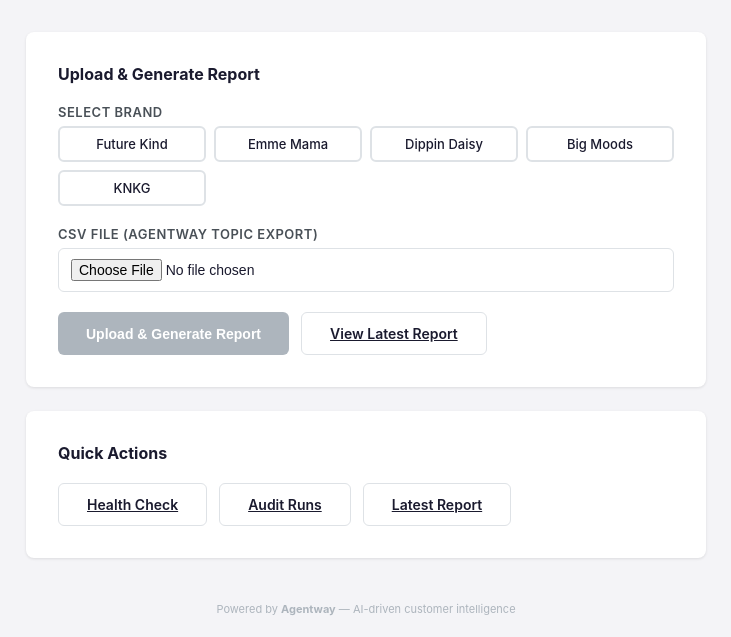
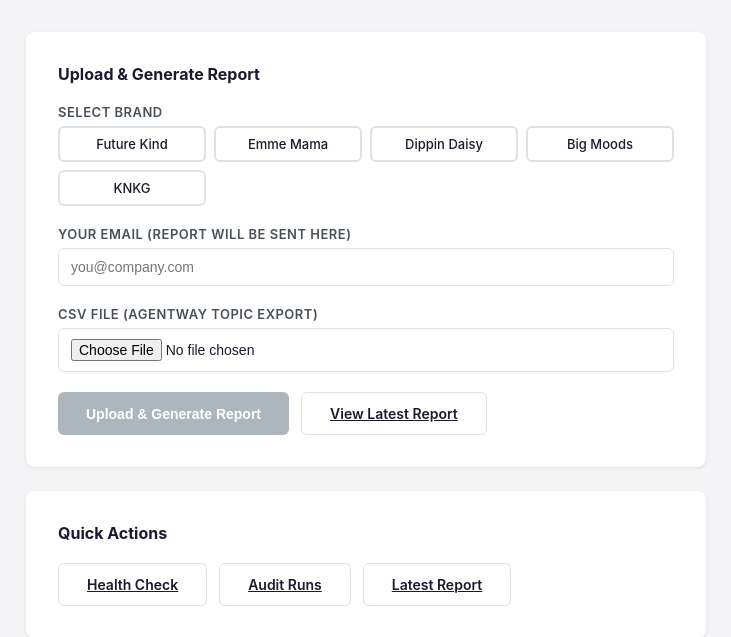
Before and after one commit to sabeenster/customer-insights, a FastAPI app: page / in a window 1280 px wide. Shown: the part 92-729 px from the top of the page, without its empty margins (274-1005 px from the left). Before the commit the page ends 707 px from the top, so only its background shows below. Run offline with FastAPI, Linux system fonts and the light colour scheme; some libraries are stand-ins or nearby versions.

Commit message:
Add email field to upload form, always CC otto@agentway.com
- Upload form now requires email address before generating
- Report sent to uploader's email + always CC otto@agentway.com
- Email passed as query param to /generate-report endpoint

Co-Authored-By: Claude Opus 4.6 (1M context) <noreply@anthropic.com>

```diff
--- a/server.py
+++ b/server.py
@@ -77,7 +77,7 @@ async def home():
 
 # ── Pipeline ──────────────────────────────────────────────────────────────────
 
-async def generate_and_send_report():
+async def generate_and_send_report(recipient_email: str = None):
     """Full pipeline: fetch → compute → analyze → build → send."""
     global latest_report_html
 
@@ -150,9 +150,15 @@ async def generate_and_send_report():
         with open(report_path, "w") as f:
             f.write(html)
 
-        # 4. Send email
+        # 4. Send email — to uploader + always CC otto@agentway.com
         subject = f"Customer Insights Report — {period_start} to {period_end}"
-        email_result = await send_report(html, subject)
+        recipients = []
+        if recipient_email:
+            recipients.append(recipient_email)
+        # Always include otto@agentway.com
+        if "otto@agentway.com" not in recipients:
+            recipients.append("otto@agentway.com")
+        email_result = await send_report(html, subject, recipients=recipients if recipients else None)
         audit.log_email(
             recipients=email_result.get("recipients", []),
             success=email_result.get("success", False),
@@ -196,9 +202,9 @@ async def health():
 
 
 @app.post("/generate-report")
-async def trigger_report(background_tasks: BackgroundTasks):
+async def trigger_report(background_tasks: BackgroundTasks, email: str = None):
     """Manually trigger a report generation. Runs in the background."""
-    background_tasks.add_task(generate_and_send_report)
+    background_tasks.add_task(generate_and_send_report, recipient_email=email)
     return {
         "status": "generating",
         "message": "Report generation started. Check /reports/latest or /audit/runs for results.",
--- a/templates/upload.html
+++ b/templates/upload.html
@@ -165,6 +165,9 @@
         <div class="brand-chip" data-brand="KNKG" onclick="selectBrand(this)">KNKG</div>
       </div>
 
+      <label>Your Email (report will be sent here)</label>
+      <input type="email" id="userEmail" placeholder="you@company.com" style="width:100%;padding:10px 12px;border:1px solid #dee2e6;border-radius:6px;font-size:14px;margin-bottom:20px;">
+
       <label>CSV File (Agentway Topic Export)</label>
       <input type="file" id="csvFile" accept=".csv">
 
@@ -202,15 +205,18 @@
     }
 
     document.getElementById('csvFile').addEventListener('change', checkReady);
+    document.getElementById('userEmail').addEventListener('input', checkReady);
 
     function checkReady() {
       const file = document.getElementById('csvFile').files[0];
-      document.getElementById('uploadBtn').disabled = !(selectedBrand && file);
+      const email = document.getElementById('userEmail').value.trim();
+      document.getElementById('uploadBtn').disabled = !(selectedBrand && file && email);
     }
 
     async function uploadAndGenerate() {
       const file = document.getElementById('csvFile').files[0];
-      if (!selectedBrand || !file) return;
+      const email = document.getElementById('userEmail').value.trim();
+      if (!selectedBrand || !file || !email) return;
 
       const statusEl = document.getElementById('status');
       const btn = document.getElementById('uploadBtn');
@@ -242,7 +248,7 @@
         statusEl.innerHTML = '<span class="spinner"></span> Uploaded ' + uploadData.tickets_parsed +
           ' tickets. Generating report with Claude...';
 
-        const reportResp = await fetch('/generate-report', { method: 'POST' });
+        const reportResp = await fetch('/generate-report?email=' + encodeURIComponent(email), { method: 'POST' });
         const reportData = await reportResp.json();
 
         statusEl.className = 'status success';
```
